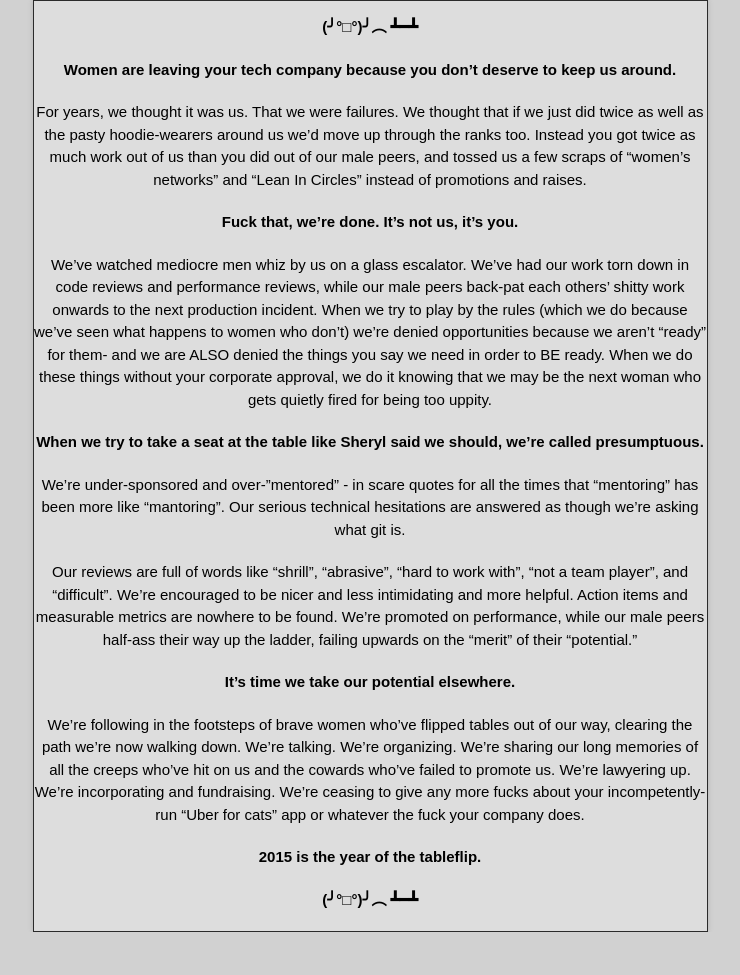
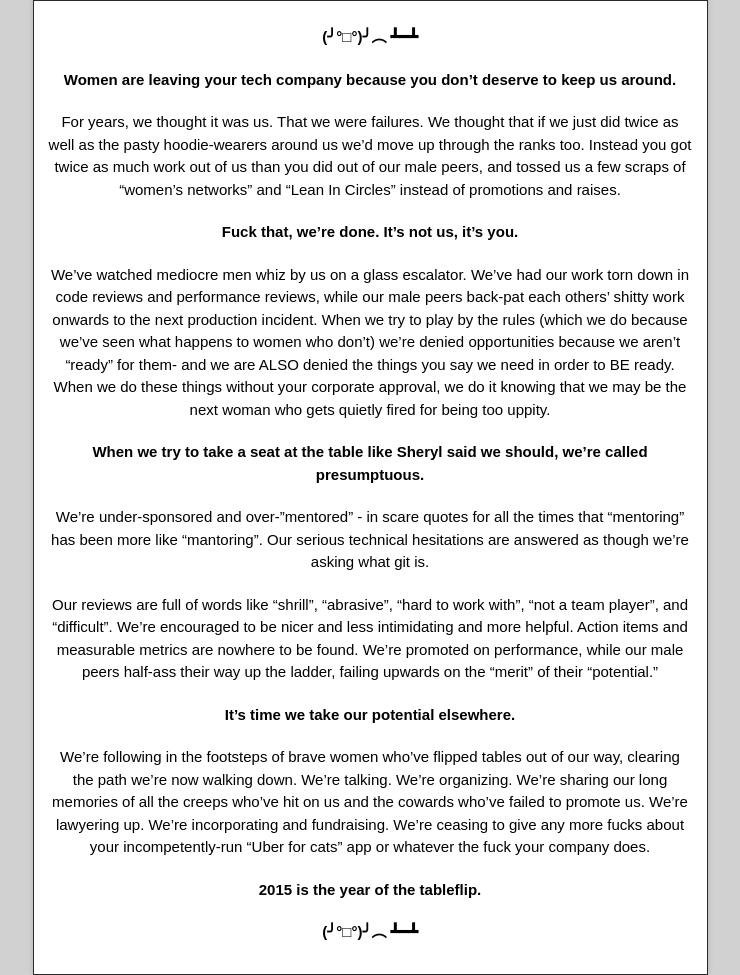
Before and after one commit to tableflipclub/site, a plain HTML site: page index.html in a window 1280 px wide. Shown: the whole page, without its empty margins (270-1010 px from the left). Before the commit the page ends 932 px from the top, so only its background shows below. Drawn offline with nearby package versions, Linux system fonts and the light colour scheme.

Commit message:
Update stylesheet.css

```diff
--- a/stylesheets/stylesheet.css
+++ b/stylesheets/stylesheet.css
@@ -462,8 +462,12 @@ h1.title {
 
 #container {
   border: 1px solid #2a2a2a;
-  background: #ddd;
+  background: #fff;
   box-shadow: 0 0 5px #b1b1b1;
+  padding-left: 15px;
+  padding-right: 15px;
+  padding-top: 10px;
+  padding-bottom: 10px;
 }
 
 p.tagline {
```
